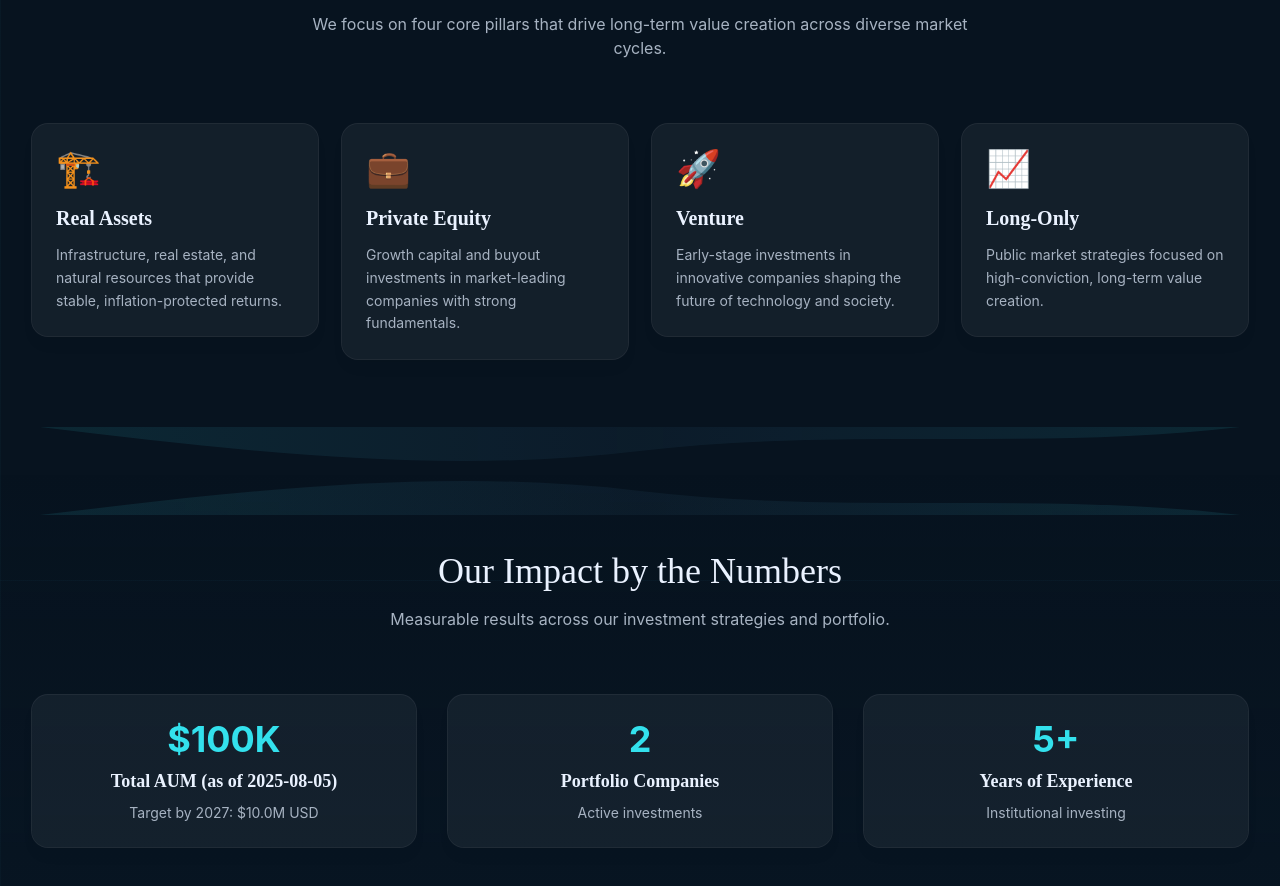
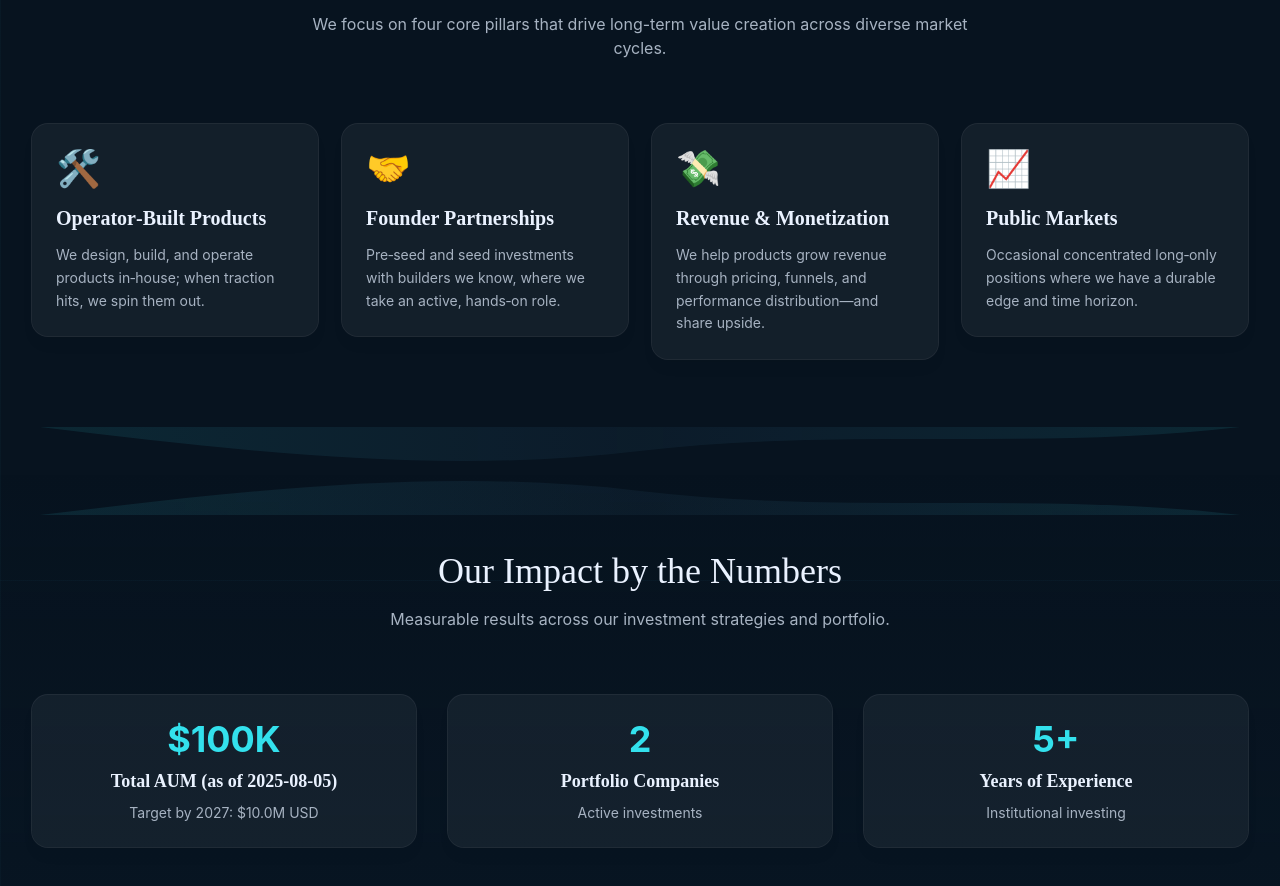
Before and after one commit to setharia1/ariaweb, a Next.js app: page / in a window 1280 px wide. Shown: the part 1020-1906 px from the top of the page. Built offline with nearby package versions, Linux system fonts and the light colour scheme.

Commit message:
content(pillars): update pillars to operator-led focus across site

```diff
--- a/app/investment-approach/page.tsx
+++ b/app/investment-approach/page.tsx
@@ -20,23 +20,23 @@ export default function InvestmentApproachPage() {
       <Section>
         <div className="grid grid-cols-1 md:grid-cols-2 lg:grid-cols-4 gap-6 mb-16">
           <PillarCard
-            title="Real Assets"
-            description="Infrastructure, real estate, and natural resources that provide stable, inflation-protected returns."
-            icon="🏗️"
+            title="Operator‑Built Products"
+            description="We design, build, and operate products in‑house; when traction hits, we spin them out."
+            icon="🛠️"
           />
           <PillarCard
-            title="Private Equity"
-            description="Growth capital and buyout investments in market-leading companies with strong fundamentals."
-            icon="💼"
+            title="Founder Partnerships"
+            description="Pre‑seed and seed investments with builders we know, where we take an active, hands‑on role."
+            icon="🤝"
           />
           <PillarCard
-            title="Venture"
-            description="Early-stage investments in innovative companies shaping the future of technology and society."
-            icon="🚀"
+            title="Revenue & Monetization"
+            description="We help products grow revenue through pricing, funnels, and performance distribution—and share upside."
+            icon="💸"
           />
           <PillarCard
-            title="Long-Only"
-            description="Public market strategies focused on high-conviction, long-term value creation."
+            title="Public Markets"
+            description="Occasional concentrated long‑only positions where we have a durable edge and time horizon."
             icon="📈"
           />
         </div>
--- a/app/page.tsx
+++ b/app/page.tsx
@@ -28,29 +28,29 @@ export default function HomePage() {
         <div className="grid grid-cols-1 md:grid-cols-2 lg:grid-cols-4 gap-6">
           <ScrollReveal delay={0}>
             <PillarCard
-              title="Real Assets"
-              description="Infrastructure, real estate, and natural resources that provide stable, inflation-protected returns."
-              icon="🏗️"
+              title="Operator‑Built Products"
+              description="We design, build, and operate products in‑house; when traction hits, we spin them out."
+              icon="🛠️"
             />
           </ScrollReveal>
           <ScrollReveal delay={100}>
             <PillarCard
-              title="Private Equity"
-              description="Growth capital and buyout investments in market-leading companies with strong fundamentals."
-              icon="💼"
+              title="Founder Partnerships"
+              description="Pre‑seed and seed investments with builders we know, where we take an active, hands‑on role."
+              icon="🤝"
             />
           </ScrollReveal>
           <ScrollReveal delay={200}>
             <PillarCard
-              title="Venture"
-              description="Early-stage investments in innovative companies shaping the future of technology and society."
-              icon="🚀"
+              title="Revenue & Monetization"
+              description="We help products grow revenue through pricing, funnels, and performance distribution—and share upside."
+              icon="💸"
             />
           </ScrollReveal>
           <ScrollReveal delay={300}>
             <PillarCard
-              title="Long-Only"
-              description="Public market strategies focused on high-conviction, long-term value creation."
+              title="Public Markets"
+              description="Occasional concentrated long‑only positions where we have a durable edge and time horizon."
               icon="📈"
             />
           </ScrollReveal>
```
